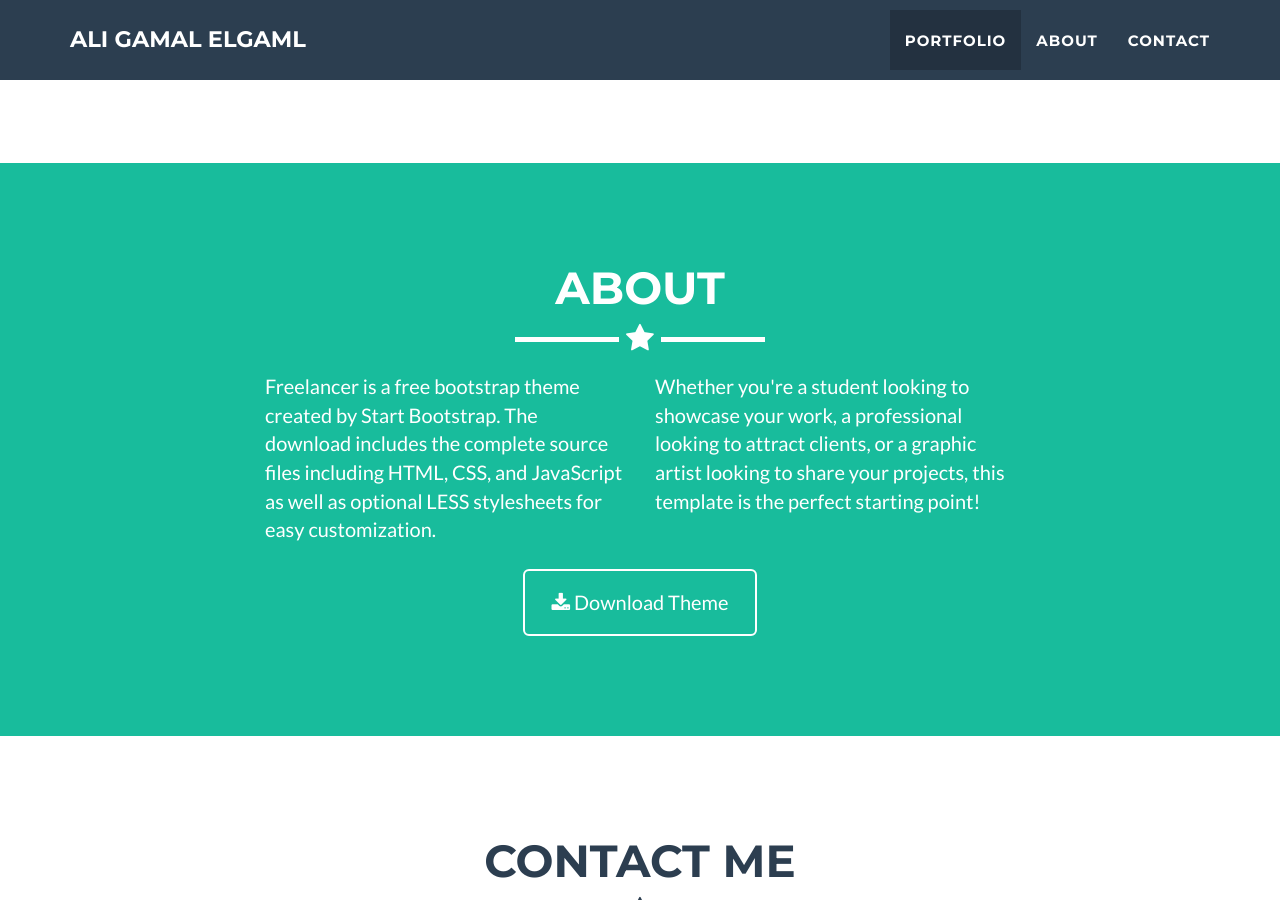
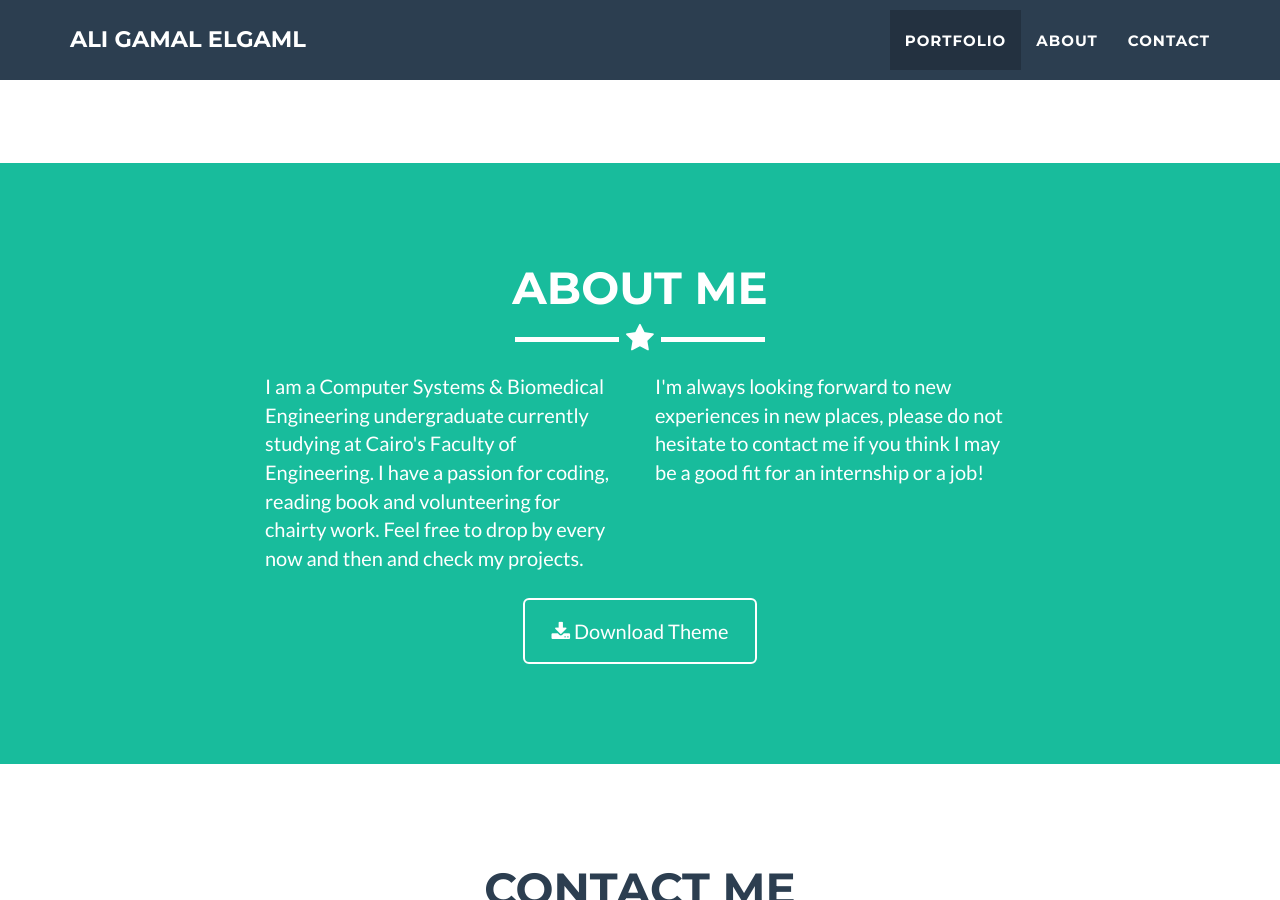
Before and after one commit to aligamalelgaml/aligamalelgaml.github.io, a Jekyll site: the page built from index.html, in a window 1280 px wide and 900 px high, scrolled down 1502 px. Built offline with Jekyll 4.4.1, drawn with Linux system fonts in a browser that asks for light colours.

Commit message:
Updated about me section

```diff
--- a/_includes/about.html
+++ b/_includes/about.html
@@ -3,16 +3,16 @@
         <div class="container">
             <div class="row">
                 <div class="col-lg-12 text-center">
-                    <h2>About</h2>
+                    <h2>About Me</h2>
                     <hr class="star-light">
                 </div>
             </div>
             <div class="row">
                 <div class="col-lg-4 col-lg-offset-2">
-                    <p>Freelancer is a free bootstrap theme created by Start Bootstrap. The download includes the complete source files including HTML, CSS, and JavaScript as well as optional LESS stylesheets for easy customization.</p>
+                    <p>I am a Computer Systems & Biomedical Engineering undergraduate currently studying at Cairo's Faculty of Engineering. I have a passion for coding, reading book and volunteering for chairty work. Feel free to drop by every now and then and check my projects.</p>
                 </div>
                 <div class="col-lg-4">
-                    <p>Whether you're a student looking to showcase your work, a professional looking to attract clients, or a graphic artist looking to share your projects, this template is the perfect starting point! </p>
+                    <p>I'm always looking forward to new experiences in new places, please do not hesitate to contact me if you think I may be a good fit for an internship or a job! </p>
                 </div>
                 <div class="col-lg-8 col-lg-offset-2 text-center">
                     <a href="https://github.com/jeromelachaud/freelancer-theme" class="btn btn-lg btn-outline">
```
